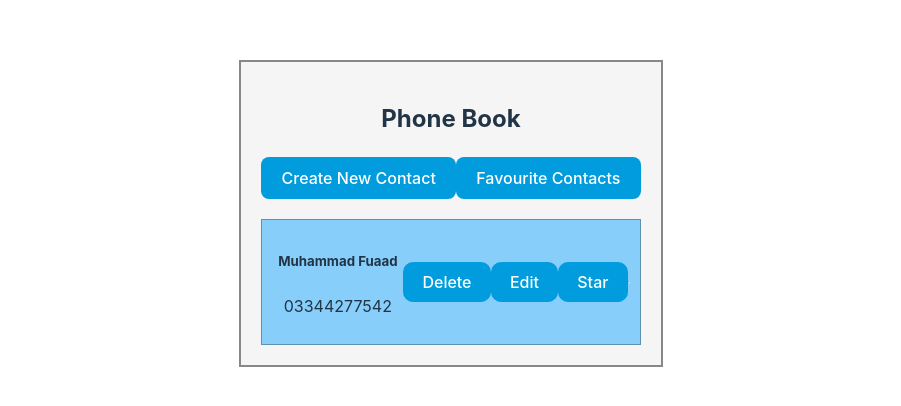
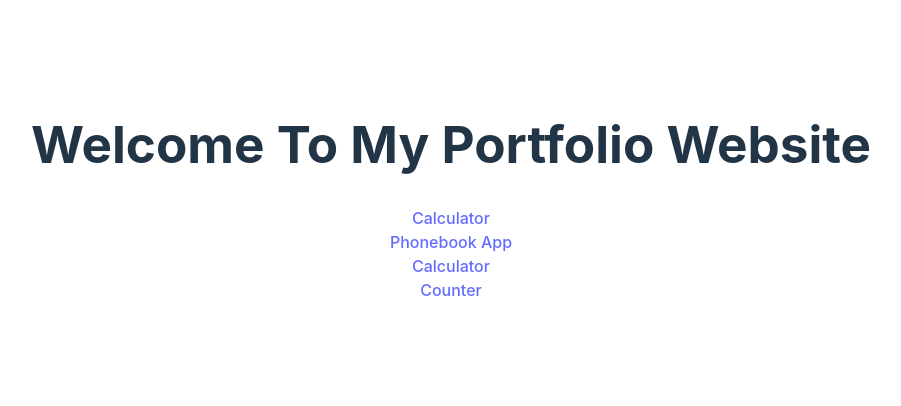
Before and after one commit to muhammadfuaad/react_practice_2, a React (Vite) app: page / in a window 1280 px wide. Shown: the part 208-614 px from the top of the page, without its empty margins (189-1090 px from the left). Built offline with nearby package versions, Linux system fonts and the light colour scheme.

Commit message:
added navigation

```diff
--- a/src/App.jsx
+++ b/src/App.jsx
@@ -5,12 +5,14 @@ import Calculator from './components/Calculator/Calculator';
 import { Counter } from './components/Counter/Counter';
 import IndexPageStatic from './components/PhoneBook(Static)/IndexPageStatic';
 import TicTacToe from './components/TicTacToe/TicTacToe';
+import Home from './Home';
 
 function App() {
   return (
     <Router>
       <Routes>
-        <Route path="/" element={<IndexPageStatic />} />
+        <Route path="/" element={<Home />} />
+        <Route path="/phonebook" element={<IndexPageStatic />} />
         <Route path="/calculator" element={<Calculator />} />
         <Route path="/counter" element={<Counter />} />
         <Route path="/tic-tac-toe" element={<TicTacToe />} />
--- /dev/null
+++ b/src/Home.jsx
@@ -0,0 +1,17 @@
+import { Link } from "react-router-dom";
+
+function Home() {
+  return(
+    <>
+      <h1>Welcome To My Portfolio Website</h1>
+
+      <div><Link to="/calculator">Calculator</Link></div>
+      <div><Link to="/phonebook">Phonebook App</Link></div>
+      <div><Link to="/calculator">Calculator</Link></div>
+      <div><Link to="/counter">Counter</Link></div>
+
+    </>
+  )
+}
+
+export default Home
```
